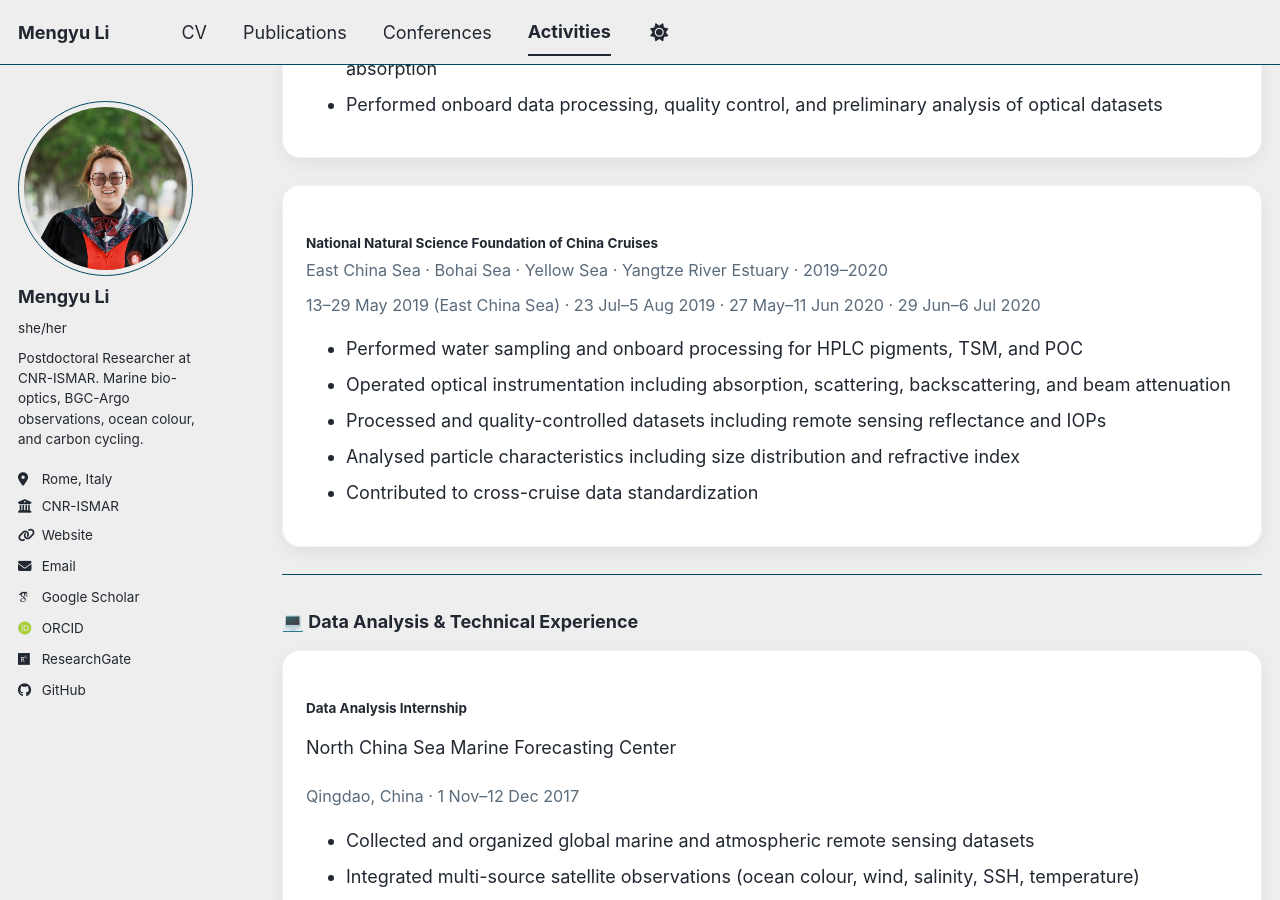
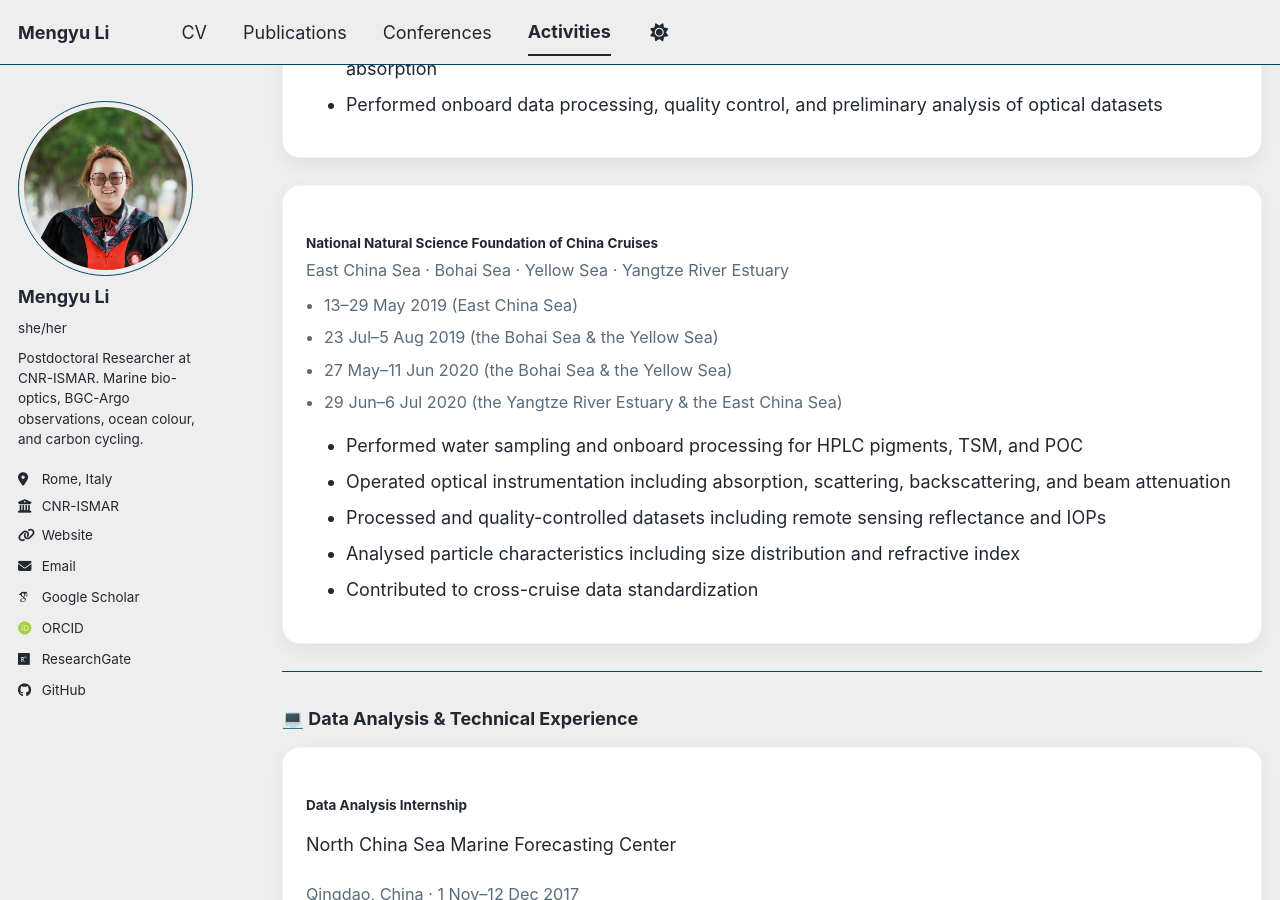
Before and after one commit to MengyuLi15/MengyuLi15.github.io, a Jekyll site: the page built from _pages/teaching.md, in a window 1280 px wide and 900 px high, scrolled down 755 px. Built offline with Jekyll 4.4.1, drawn with Linux system fonts in a browser that asks for light colours; some web fonts are replaced; a script bundle is joined from its source files by our own code; library files that are not in the unit come from our copies.

Commit message:
Update teaching.md

```diff
--- a/_pages/teaching.md
+++ b/_pages/teaching.md
@@ -75,14 +75,16 @@ Mediterranean Sea · 24–29 Jul 2025 ·
 <h4>National Natural Science Foundation of China Cruises</h4>
 
 <div class="activity-meta">
-East China Sea · Bohai Sea · Yellow Sea · Yangtze River Estuary · 2019–2020
+East China Sea · Bohai Sea · Yellow Sea · Yangtze River Estuary
 </div>
 
 <div class="activity-meta">
-13–29 May 2019 (East China Sea) ·
-23 Jul–5 Aug 2019 ·
-27 May–11 Jun 2020 ·
-29 Jun–6 Jul 2020
+<ul style="margin:0; padding-left:18px;">
+  <li>13–29 May 2019 (East China Sea)</li>
+  <li>23 Jul–5 Aug 2019 (the Bohai Sea & the Yellow Sea)</li>
+  <li>27 May–11 Jun 2020 (the Bohai Sea & the Yellow Sea)</li>
+  <li>29 Jun–6 Jul 2020 (the Yangtze River Estuary & the East China Sea)</li>
+</ul>
 </div>
 
 <ul>
```
